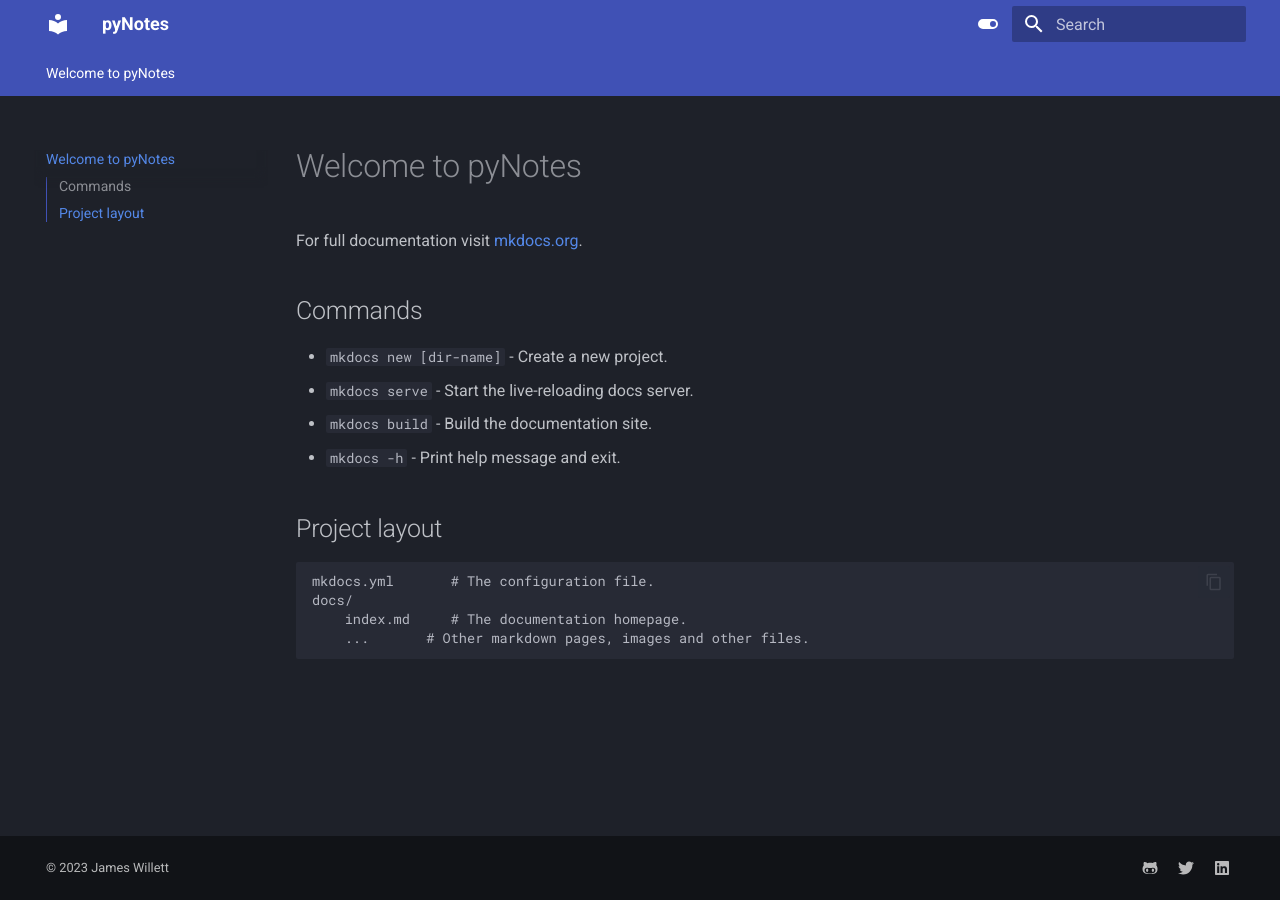
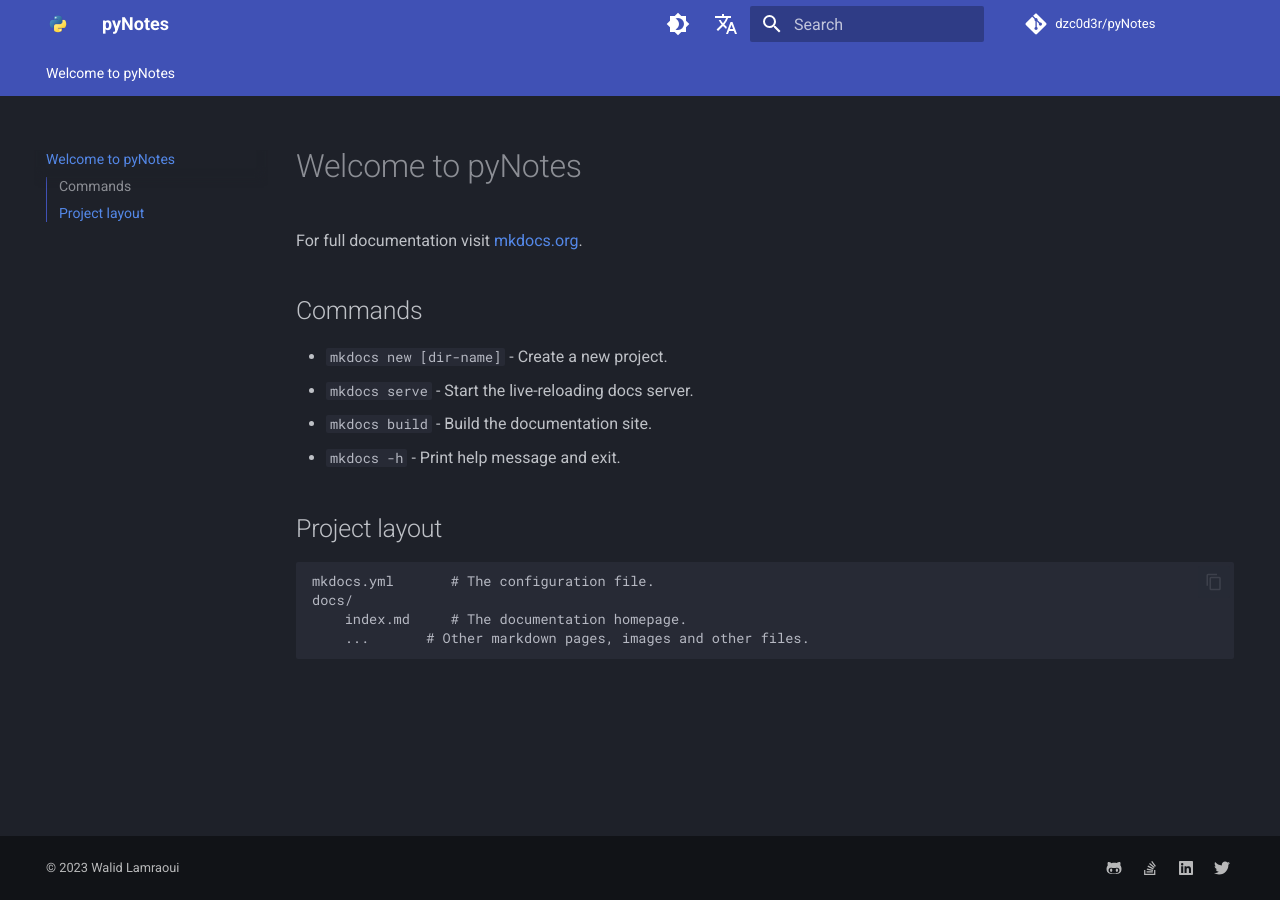
Before and after one commit to dzc0d3r/pynotes, an MkDocs documentation site: the page built from docs/index.md, in a window 1280 px wide. Built offline with MkDocs 1.6.1 and Material for MkDocs 9.7.7, drawn with Linux system fonts in a browser that asks for light colours; comment, search, counter and statistics services are not loaded.

Commit message:
change icons for dark/light theme, update socials links, setup translations (not complete)

```diff
--- a/mkdocs.yml
+++ b/mkdocs.yml
@@ -1,8 +1,15 @@
 
 site_name: pyNotes
+
+# Repository
+repo_name: dzc0d3r/pyNotes
+repo_url: https://github.com/dzc0d3r/pyNotes
 theme:
+  logo: assets/python.png
+  favicon: assets/python.png
   name: material
   features:
+    - toc.follow
     - navigation.tabs
     - navigation.sections
     - toc.integrate
@@ -16,44 +23,81 @@
   palette:
     - scheme: slate
       toggle:
-        icon: material/toggle-switch
+        icon: material/brightness-4
         name: Switch to light mode
       primary: indigo
       accent: blue
     - scheme: default
       toggle:
-        icon: material/toggle-switch-off-outline
+        icon: material/brightness-7
         name: Switch to dark mode
       primary: teal
       accent: purple
 
 
+
 extra:
+  alternate:
+    - name: English
+      link: /
+      lang: en
+    - name: Arabic
+      link: /ar/
+      lang: ar
   generator: false
   social:
     - icon: fontawesome/brands/github-alt
       link: https://github.com/dzc0d3r
+    - icon: fontawesome/brands/stack-overflow
+      link: https://stackoverflow.com/users/8990846/walid-lamraoui
+    - icon: fontawesome/brands/linkedin
+      link: https://www.linkedin.com/in/walid-lamraoui/
     - icon: fontawesome/brands/twitter
-      link: https://twitter.com/TheJamesWillett
-    - icon: fontawesome/brands/linkedin
-      link: https://www.linkedin.com/in/willettjames/
+      link: https://twitter.com/dzc0d3r
+
 
 markdown_extensions:
+# Extensions
+markdown_extensions:
+  - abbr
+  - admonition
+  - attr_list
+  - def_list
+  - footnotes
+  - md_in_html
+  - toc:
+      permalink: true
+  - pymdownx.arithmatex:
+      generic: true
+  - pymdownx.betterem:
+      smart_enable: all
+  - pymdownx.caret
+  - pymdownx.details
+  - pymdownx.emoji:
+      emoji_generator: !!python/name:materialx.emoji.to_svg
+      emoji_index: !!python/name:materialx.emoji.twemoji
   - pymdownx.highlight:
       anchor_linenums: true
+      line_spans: __span
+      pygments_lang_class: true
   - pymdownx.inlinehilite
-  - pymdownx.snippets
-  - admonition
-  - pymdownx.arithmatex:
-      generic: true
-  - footnotes
-  - pymdownx.details
-  - pymdownx.superfences
+  - pymdownx.keys
+  - pymdownx.magiclink:
+      repo_url_shorthand: true
+      user: squidfunk
+      repo: mkdocs-material
   - pymdownx.mark
-  - attr_list
-  - pymdownx.emoji:
-      emoji_index: !!python/name:materialx.emoji.twemoji
-      emoji_generator: !!python/name:materialx.emoji.to_svg
+  - pymdownx.smartsymbols
+  - pymdownx.superfences:
+      custom_fences:
+        - name: mermaid
+          class: mermaid
+          format: !!python/name:pymdownx.superfences.fence_code_format
+  - pymdownx.tabbed:
+      alternate_style: true
+  - pymdownx.tasklist:
+      custom_checkbox: true
+  - pymdownx.tilde
 
 copyright: |
-  &copy; 2023 <a href="https://github.com/james-willett"  target="_blank" rel="noopener">James Willett</a>
+  &copy; 2023 <a href="https://github.com/dzc0d3r"  target="_blank" rel="noopener">Walid Lamraoui</a>
```
Also changed, not shown: docs/assets/python.png (added).
